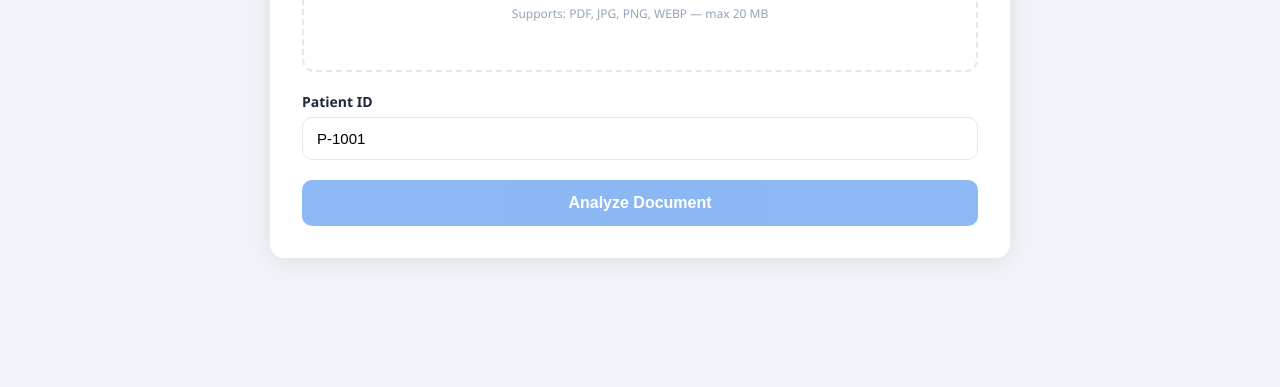
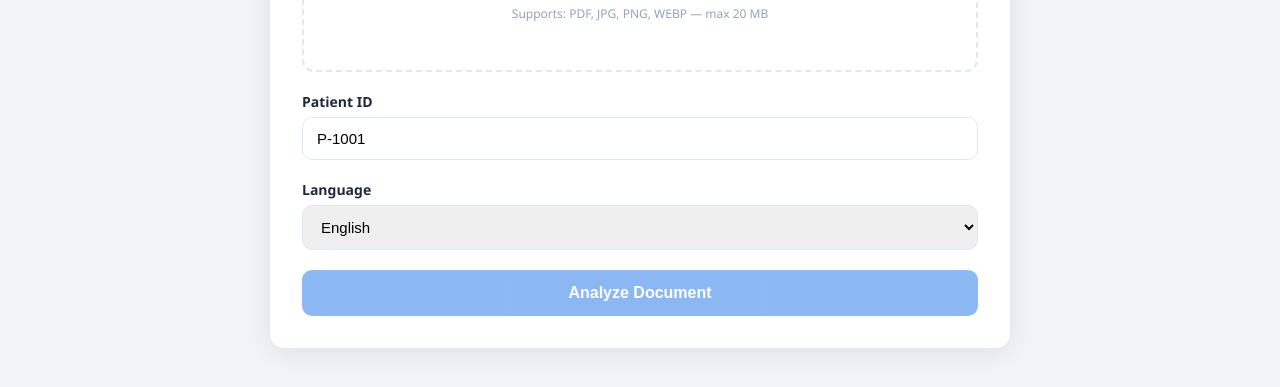
Before and after one commit to abdul-jaleel5446/medlens-hackthon-project, a plain HTML site: page frontend/index.html in a window 1280 px wide. Shown: the part 485-872 px from the top of the page. Before the commit the page ends 847 px from the top, so only its background shows below. Drawn offline with Linux system fonts and the light colour scheme.

Commit message:
Add language selection dropdown to form

```diff
--- a/frontend/index.html
+++ b/frontend/index.html
@@ -248,6 +248,14 @@
       <div class="form-row">
         <label for="patientId">Patient ID</label>
         <input type="text" id="patientId" placeholder="e.g. P-1001" value="P-1001">
+      </div>
+      <div class="form-row">
+        <label for="lang">Language</label>
+        <select id="lang" style="width:100%;padding:12px 14px;border:1.5px solid var(--border);border-radius:10px;font-size:15px;">
+          <option value="English">English</option>
+          <option value="Urdu">اردو (Urdu)</option>
+          <option value="Pashto">پښتو (Pashto)</option>
+        </select>
       </div>
 
       <button class="btn btn-primary" id="uploadBtn" onclick="doUpload()" disabled>
```
